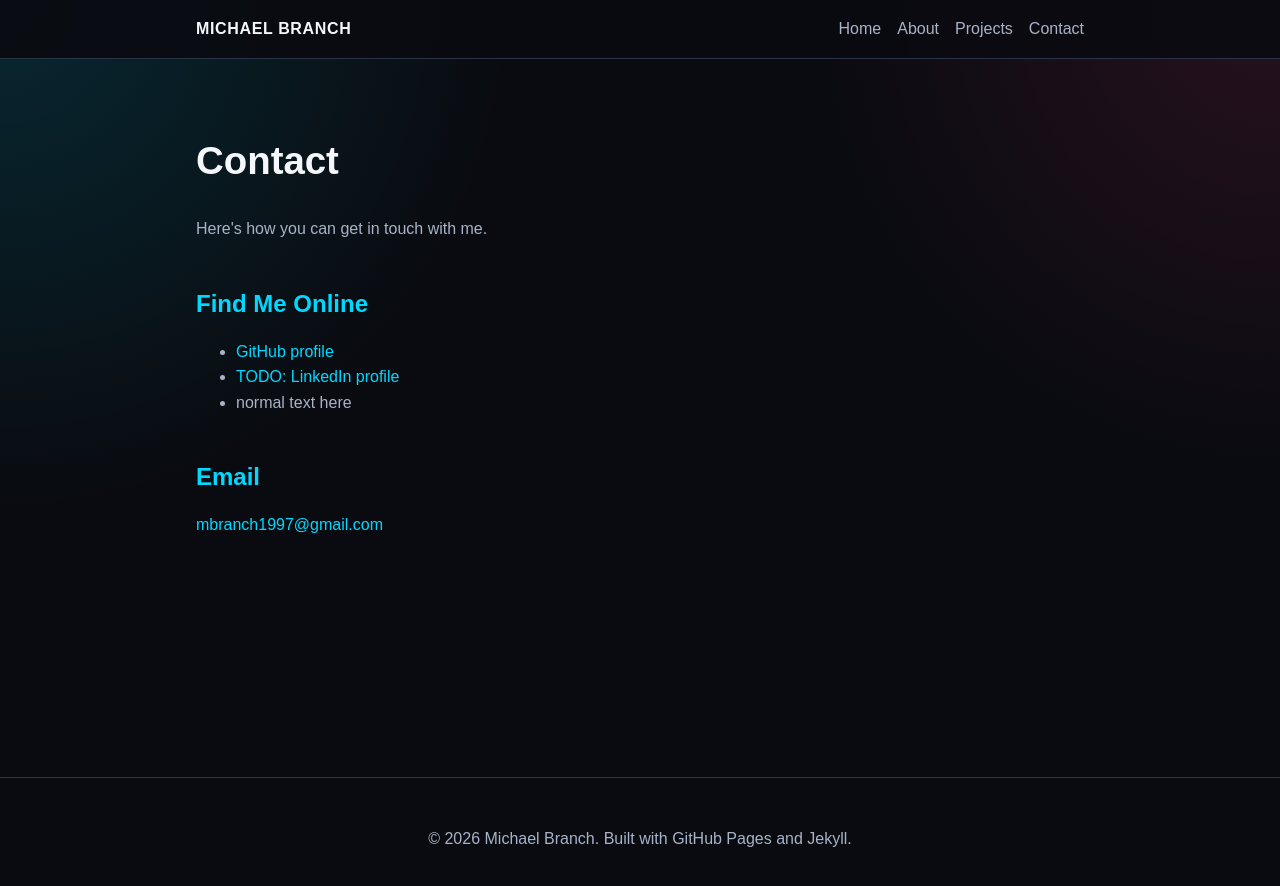
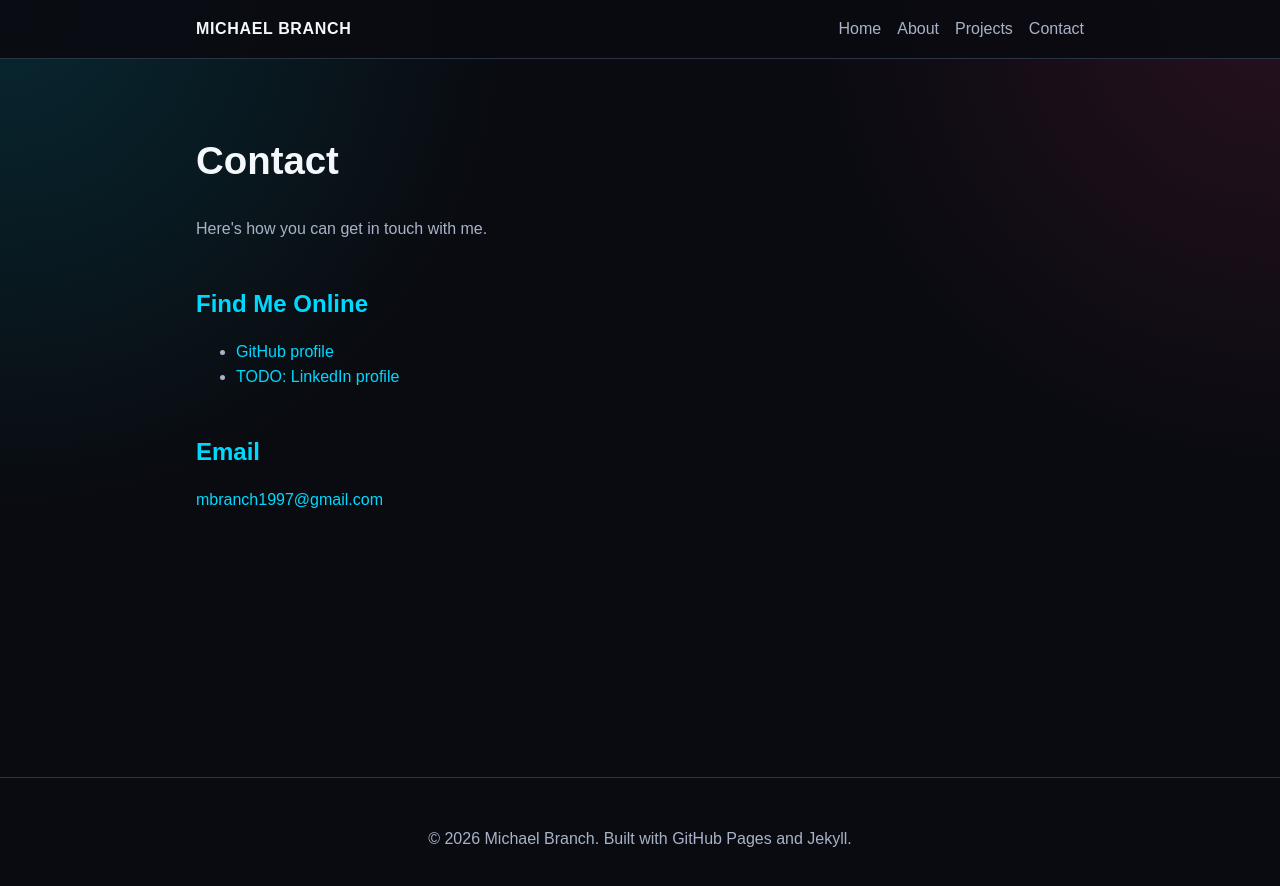
Before and after one commit to michaelbranch-code/Michaels_Portfolio, a Jekyll site: the page built from contact.html, in a window 1280 px wide. Shown: the top 886 px of the page. Built offline with Jekyll 4.4.1, drawn with Linux system fonts in a browser that asks for light colours.

Commit message:
Update contact.html

```diff
--- a/contact.html
+++ b/contact.html
@@ -14,7 +14,7 @@ title: Contact
   <ul>
       <li><a href="https://github.com/michaelbranch-code">GitHub profile</a></li>
       <li><a href="#">TODO: LinkedIn profile</a></li>
-      <li> normal text here</li>
+
   </ul>
 </section>
 
```
